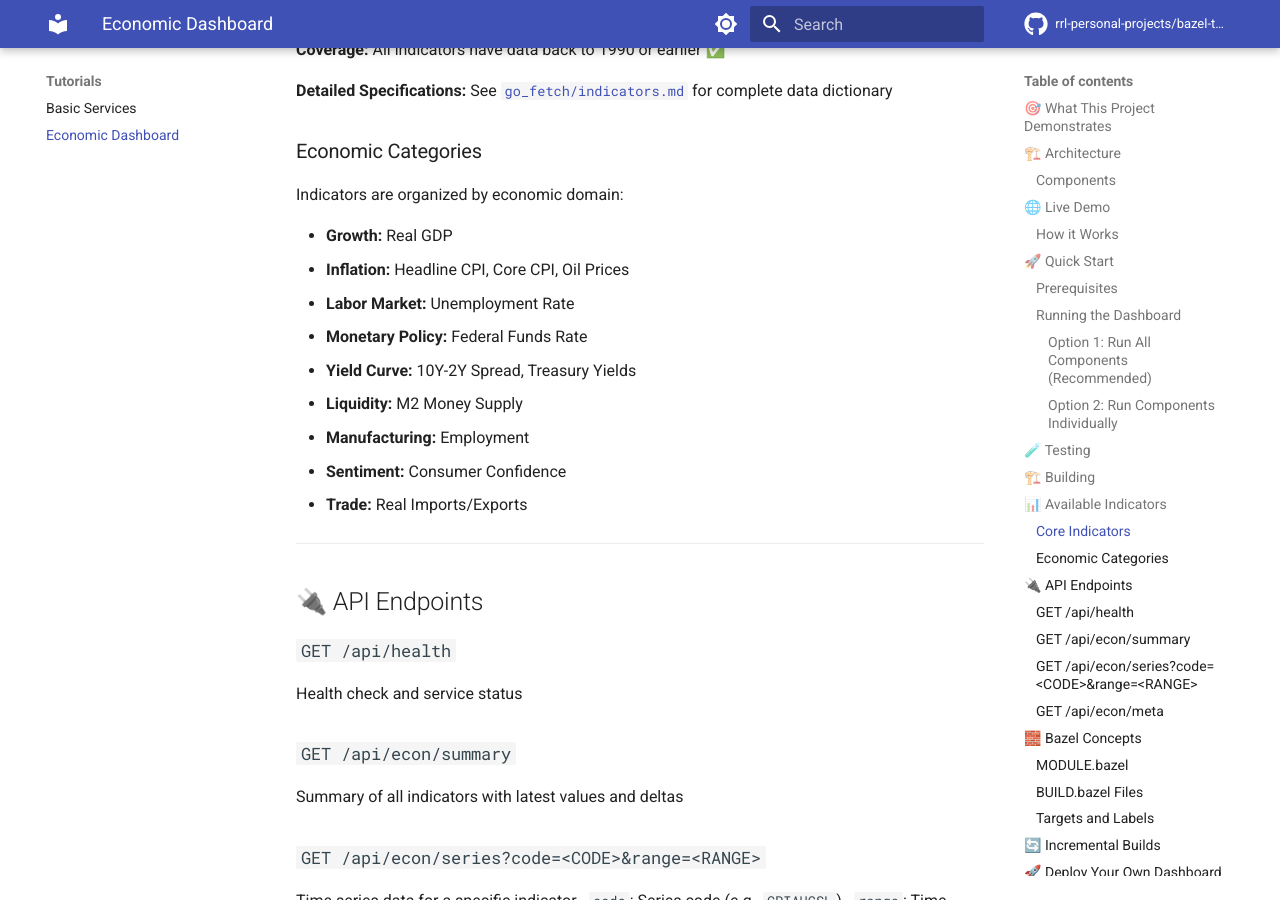
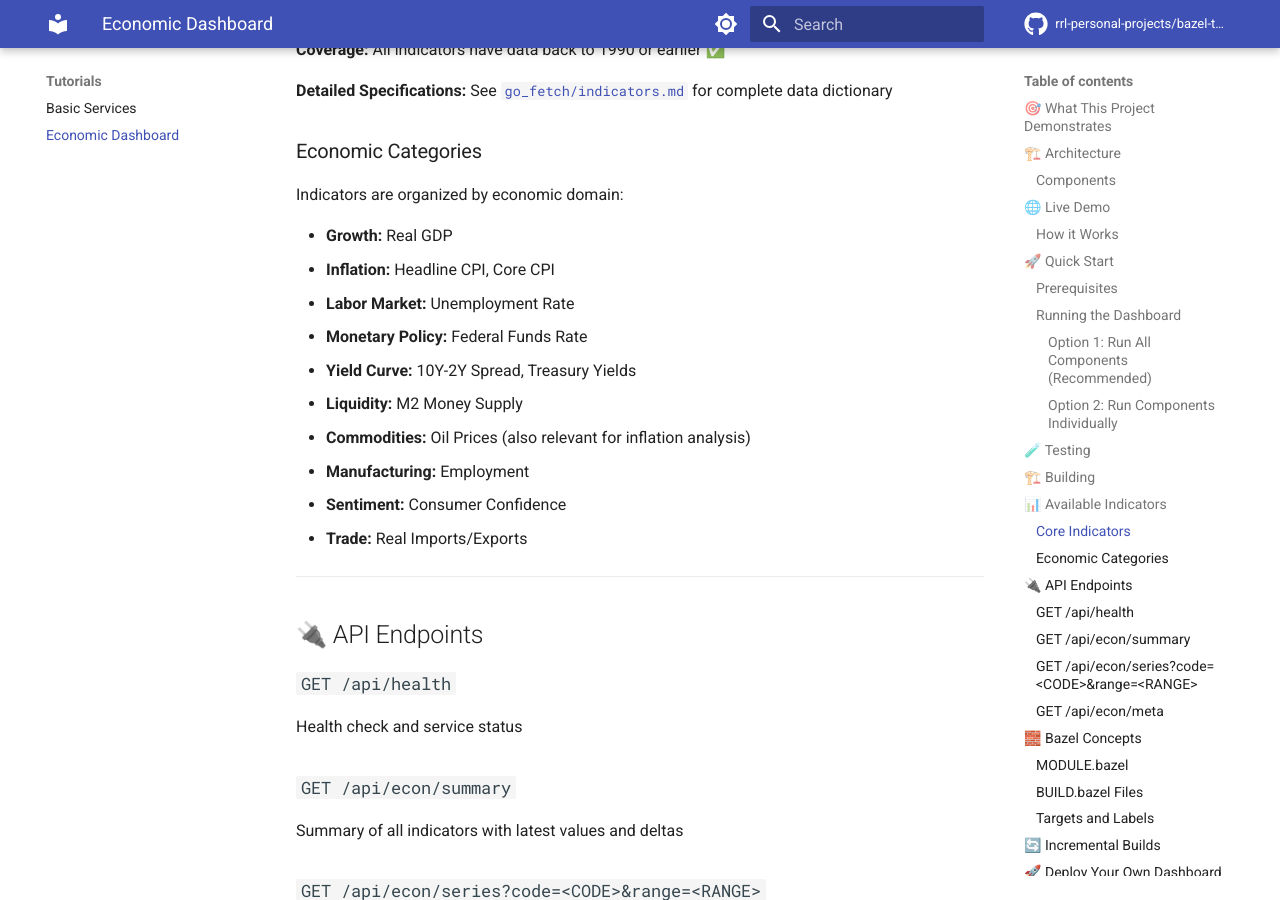
Before and after one commit to amulya-labs/bazel-tutorial, an MkDocs documentation site: the page built from docs/economic-dashboard.md, in a window 1280 px wide and 900 px high, scrolled down 5257 px. Built offline with MkDocs 1.6.1 and Material for MkDocs 9.7.7, drawn with Linux system fonts in a browser that asks for light colours; comment, search, counter and statistics services are not loaded.

Commit message:
Fix code review issues: remove duplicate categorization and fix typo
- Move POILBREUSDM to Commodities category only (was duplicated in Inflation)
- Fix missing colon in indicators.md Description section
- Update docs/economic-dashboard.md to reflect correct categorization
- All tests still pass

Co-authored-by: rrlamichhane <62915984+rrlamichhane@users.noreply.github.com>

```diff
--- a/docs/economic-dashboard.md
+++ b/docs/economic-dashboard.md
@@ -214,11 +214,12 @@ The dashboard tracks **10 core high-ROI macroeconomic indicators** (14 FRED seri
 Indicators are organized by economic domain:
 
 - **Growth:** Real GDP
-- **Inflation:** Headline CPI, Core CPI, Oil Prices
+- **Inflation:** Headline CPI, Core CPI
 - **Labor Market:** Unemployment Rate
 - **Monetary Policy:** Federal Funds Rate
 - **Yield Curve:** 10Y-2Y Spread, Treasury Yields
 - **Liquidity:** M2 Money Supply
+- **Commodities:** Oil Prices (also relevant for inflation analysis)
 - **Manufacturing:** Employment
 - **Sentiment:** Consumer Confidence
 - **Trade:** Real Imports/Exports
```
Also changed, not shown: go_fetch/indicators.md (+1 -1 lines), 1 other file.
